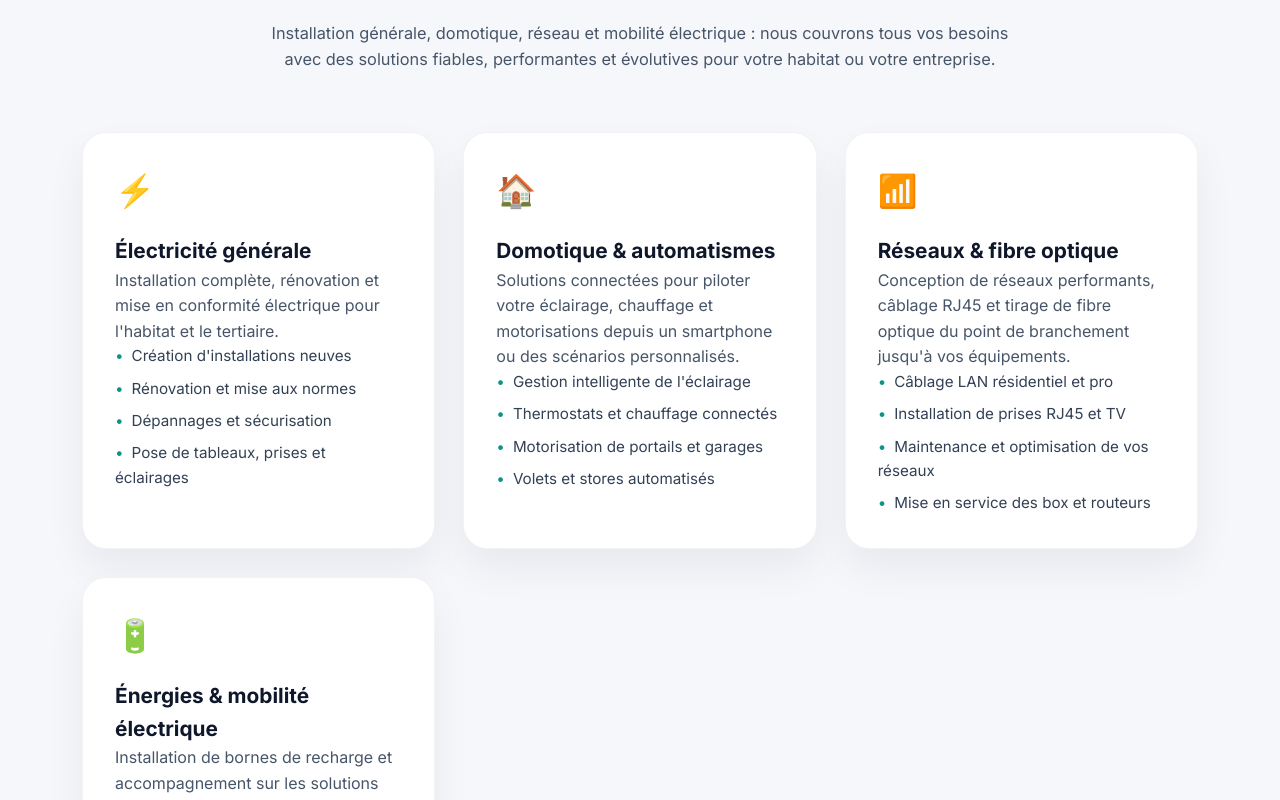
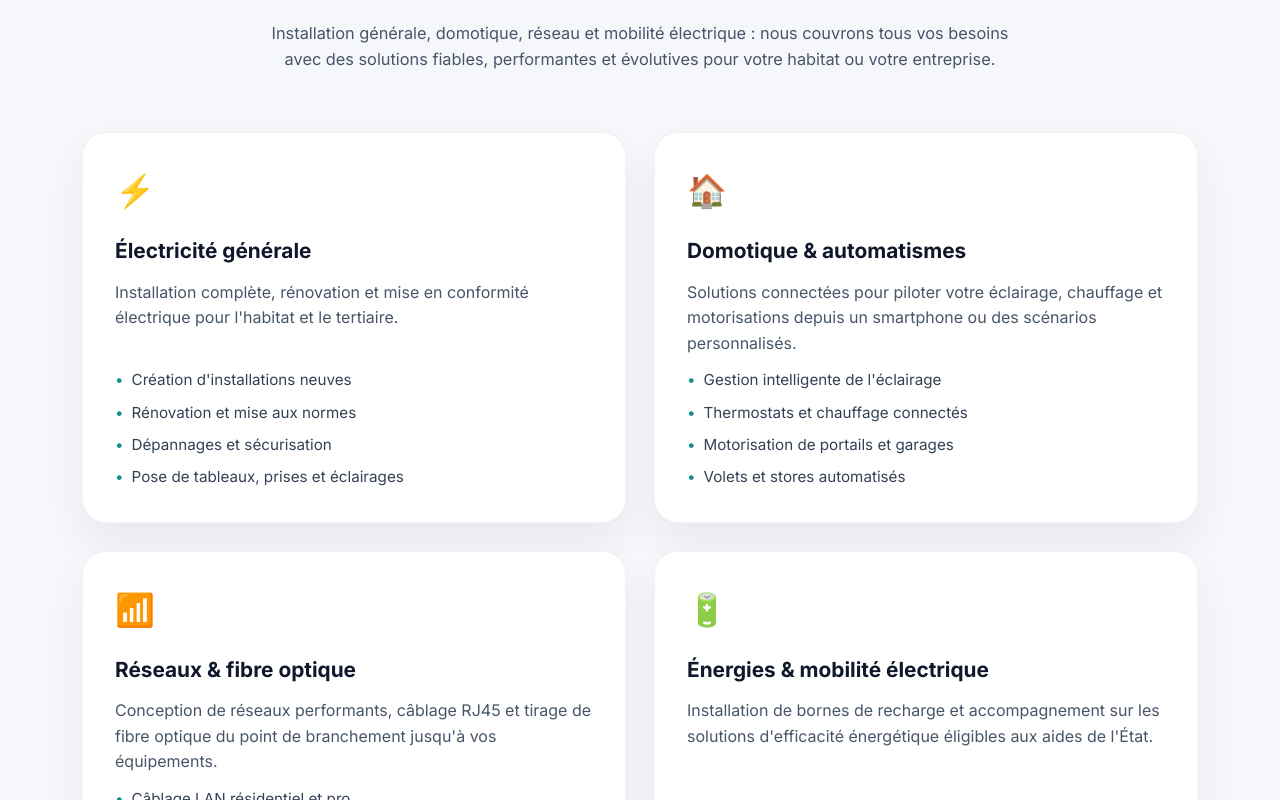
Before and after one commit to Yasser-Bouyanfif/harkelec, a React (Create React App) app: page / in a window 1280 px wide. Shown: the part 1400-2200 px from the top of the page. Built offline with nearby package versions, Linux system fonts and the light colour scheme.

Commit message:
Arrange service cards in balanced grid

```diff
--- a/src/App.css
+++ b/src/App.css
@@ -316,7 +316,15 @@ section {
 .services-grid {
   display: grid;
   gap: 28px;
-  grid-template-columns: repeat(auto-fit, minmax(260px, 1fr));
+  grid-template-columns: repeat(1, minmax(0, 1fr));
+  align-items: stretch;
+}
+
+@media (min-width: 768px) {
+  .services-grid {
+    grid-template-columns: repeat(2, minmax(0, 1fr));
+    grid-auto-rows: 1fr;
+  }
 }
 
 .service-card {
@@ -331,6 +339,7 @@ section {
   transition:
     transform 0.2s ease,
     box-shadow 0.2s ease;
+  height: 100%;
 }
 
 .service-card:hover {
@@ -347,6 +356,13 @@ section {
   color: #0f172a;
 }
 
+.service-content {
+  display: flex;
+  flex-direction: column;
+  gap: 12px;
+  flex: 1;
+}
+
 .service-content p {
   color: #475569;
 }
@@ -358,6 +374,7 @@ section {
   gap: 8px;
   color: #334155;
   font-size: 0.95rem;
+  margin-top: auto;
 }
 
 .service-content li::before {
```
